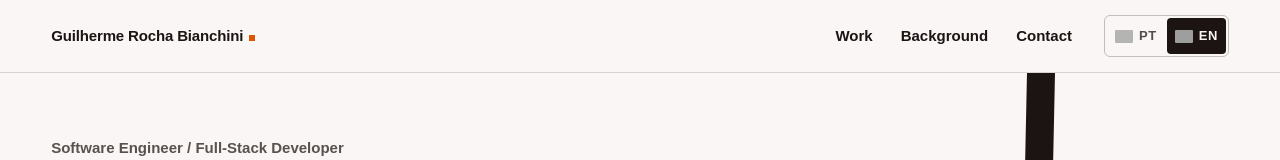
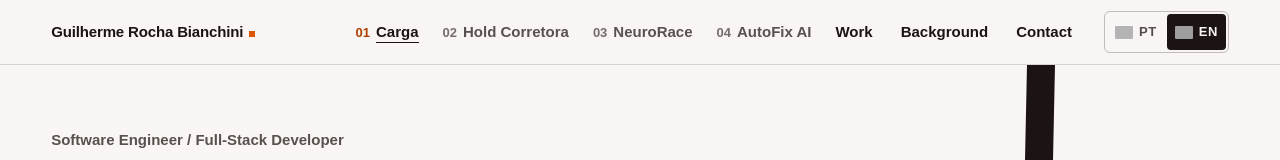
Before and after one commit to Breqsz/portfolio-v2, a Next.js app: page /en in a window 1280 px wide. Shown: the top 160 px of the page. Built offline with nearby package versions, Linux system fonts and the light colour scheme; no server answers; grey boxes are pictures that could not be loaded; a web font is replaced by a local one.

Commit message:
Header fixo com índice dos cases e progresso de leitura

```diff
--- a/app/[locale]/page.tsx
+++ b/app/[locale]/page.tsx
@@ -54,7 +54,7 @@ export default async function Home({ params }: PageProps<"/[locale]">) {
 
   return (
     <>
-      <SiteHeader locale={locale} t={t} />
+      <SiteHeader locale={locale} t={t} cases={cases} />
       <main id="conteudo">
         <Hero t={t} cases={cases} />
 
--- a/app/[locale]/work/[slug]/page.tsx
+++ b/app/[locale]/work/[slug]/page.tsx
@@ -61,7 +61,7 @@ export default async function CasePage({ params }: PageProps<"/[locale]/work/[sl
 
   return (
     <>
-      <SiteHeader locale={locale} t={t} />
+      <SiteHeader locale={locale} t={t} cases={cases} />
       <main id="conteudo">
         <CaseHero c={c} t={t} locale={locale} />
         <CaseSummary c={c} L={L} />
--- a/app/globals.css
+++ b/app/globals.css
@@ -58,9 +58,16 @@
   --z-base: 0;
   --z-raised: 10;
   --z-header: 20;
+  --header-h: 3.5rem;
   --z-skip: 50;
   --gutter: clamp(1.25rem, 4vw, 4rem);
   --col-gap: clamp(1rem, 2vw, 1.5rem);
+}
+
+@media (min-width: 64rem) {
+  :root {
+    --header-h: 4rem;
+  }
 }
 
 @layer base {
@@ -102,7 +109,7 @@
     outline-color: var(--color-signal);
   }
   [id] {
-    scroll-margin-top: 1.5rem;
+    scroll-margin-top: calc(var(--header-h) + 1.5rem);
   }
 }
 
@@ -349,6 +356,31 @@
   animation: pulse-ring 1600ms var(--ease-out-quart) infinite;
 }
 
+/* Progresso de leitura: um fio de sinal na base do header. Sem suporte, não aparece. */
+.header-progress {
+  position: absolute;
+  inset-inline: 0;
+  bottom: -1px;
+  height: 2px;
+  background: var(--color-signal);
+  transform-origin: 0 50%;
+  transform: scaleX(0);
+  pointer-events: none;
+}
+@supports (animation-timeline: scroll()) {
+  @media (prefers-reduced-motion: no-preference) {
+    .header-progress {
+      animation: read-progress linear both;
+      animation-timeline: scroll(root block);
+    }
+  }
+}
+@keyframes read-progress {
+  to {
+    transform: scaleX(1);
+  }
+}
+
 @media (prefers-reduced-motion: reduce) {
   html {
     scroll-behavior: auto;
--- a/components/case/case-parts.tsx
+++ b/components/case/case-parts.tsx
@@ -130,7 +130,7 @@ export function CaseGallery({ media, label }: { media: Media[]; label: string })
 export function CaseSection({ id, title, children }: { id: string; title: string; children: React.ReactNode }) {
   return (
     <section aria-labelledby={id} className="grid-12 gap-y-6 border-t border-line py-14 lg:py-20">
-      <h2 id={id} className="col-span-12 text-xl font-bold tracking-[-0.015em] lg:sticky lg:top-8 lg:col-span-3 lg:self-start">
+      <h2 id={id} className="col-span-12 text-xl font-bold tracking-[-0.015em] lg:sticky lg:top-[calc(var(--header-h)+2rem)] lg:col-span-3 lg:self-start">
         {title}
       </h2>
       <div className="col-span-12 space-y-5 text-ink-2 lg:col-span-8 lg:col-start-5">{children}</div>
--- /dev/null
+++ b/components/header-index.tsx
@@ -0,0 +1,53 @@
+"use client";
+
+import Link from "next/link";
+import { useEffect, useState } from "react";
+import type { CaseSlug } from "@/lib/site";
+
+type Item = { slug: CaseSlug; name: string };
+type Props = { locale: string; items: Item[]; label: string };
+
+/**
+ * Índice 01–04 no header largo. Na home, marca o capítulo em leitura; nos
+ * cases, os capítulos não existem na página e nada fica marcado.
+ */
+export function HeaderIndex({ locale, items, label }: Props) {
+  const [active, setActive] = useState<CaseSlug | null>(null);
+
+  useEffect(() => {
+    const targets = items.map((i) => document.getElementById(i.slug)).filter((el): el is HTMLElement => el !== null);
+    if (!targets.length) return;
+    const io = new IntersectionObserver(
+      (entries) => {
+        for (const e of entries) if (e.isIntersecting) setActive(e.target.id as CaseSlug);
+      },
+      { rootMargin: "-40% 0px -55% 0px" },
+    );
+    targets.forEach((el) => io.observe(el));
+    return () => io.disconnect();
+  }, [items]);
+
+  return (
+    <nav aria-label={label} className="hidden xl:block">
+      <ol className="flex items-center gap-6 text-sm font-semibold">
+        {items.map((item, i) => {
+          const on = item.slug === active;
+          return (
+            <li key={item.slug}>
+              <Link
+                href={`/${locale}#${item.slug}`}
+                aria-current={on ? "location" : undefined}
+                className={`group inline-flex min-h-11 items-center transition-colors duration-150 ${on ? "text-ink" : "text-ink-2 hover:text-ink"}`}
+              >
+                <span className="flex items-baseline gap-1.5">
+                  <span className={`tabular text-xs ${on ? "text-signal-strong" : "text-ink-3"}`}>{String(i + 1).padStart(2, "0")}</span>
+                  <span className={`link-sweep ${on ? "[background-size:100%_1px]" : ""}`}>{item.name}</span>
+                </span>
+              </Link>
+            </li>
+          );
+        })}
+      </ol>
+    </nav>
+  );
+}
--- a/components/home/chapters.tsx
+++ b/components/home/chapters.tsx
@@ -28,7 +28,7 @@ export function ChapterCarga({ locale, t, c, index }: Props) {
   return (
     <article id={c.slug} aria-labelledby={`${c.slug}-title`} className="on-dark mt-16 bg-night text-on-night lg:mt-24">
       <div className="shell grid-12 gap-y-14 py-24 lg:py-32">
-        <div className="col-span-12 lg:sticky lg:top-10 lg:col-span-5 lg:self-start lg:pr-4">
+        <div className="col-span-12 lg:sticky lg:top-[calc(var(--header-h)+2.5rem)] lg:col-span-5 lg:self-start lg:pr-4">
           <ChapterMeta index={index} c={c} tone="dark" />
           <ChapterTitle id={`${c.slug}-title`}>{c.hook}</ChapterTitle>
           <p className="mt-6 max-w-[46ch] text-lg text-on-night-2">{c.home.lead}</p>
@@ -49,7 +49,7 @@ export function ChapterHold({ locale, t, c, index }: Props) {
   return (
     <article id={c.slug} aria-labelledby={`${c.slug}-title`} className="bg-bg">
       <div className="shell grid-12 gap-y-14 py-24 lg:py-36">
-        <div className="col-span-12 lg:sticky lg:top-10 lg:col-span-5 lg:self-start lg:pr-4">
+        <div className="col-span-12 lg:sticky lg:top-[calc(var(--header-h)+2.5rem)] lg:col-span-5 lg:self-start lg:pr-4">
           <ChapterMeta index={index} c={c} />
           <ChapterTitle id={`${c.slug}-title`}>{c.hook}</ChapterTitle>
           <p className="mt-6 max-w-[46ch] text-lg text-ink-2">{c.home.lead}</p>
@@ -85,7 +85,7 @@ export function ChapterNeurorace({ locale, t, c, index }: Props) {
           </div>
           <MediaFrame media={sobre} sizes="(min-width: 1024px) 40vw, 100vw" className="mt-20 sm:w-[76%]" />
         </div>
-        <div className="order-1 col-span-12 lg:sticky lg:top-10 lg:order-2 lg:col-span-4 lg:col-start-9 lg:self-start">
+        <div className="order-1 col-span-12 lg:sticky lg:top-[calc(var(--header-h)+2.5rem)] lg:order-2 lg:col-span-4 lg:col-start-9 lg:self-start">
           <ChapterMeta index={index} c={c} />
           <ChapterTitle id={`${c.slug}-title`}>{c.hook}</ChapterTitle>
           <p className="mt-6 max-w-[46ch] text-lg text-ink-2">{c.home.lead}</p>
--- a/components/site-header.tsx
+++ b/components/site-header.tsx
@@ -1,11 +1,14 @@
 import Link from "next/link";
+import { HeaderIndex } from "@/components/header-index";
 import { LangSwitch } from "@/components/lang-switch";
+import type { CaseBook } from "@/content/cases/types";
 import type { Dictionary } from "@/content/dictionary";
 import type { Locale } from "@/lib/i18n";
+import { caseSlugs } from "@/lib/site";
 
-type Props = { locale: Locale; t: Dictionary };
+type Props = { locale: Locale; t: Dictionary; cases: CaseBook };
 
-export function SiteHeader({ locale, t }: Props) {
+export function SiteHeader({ locale, t, cases }: Props) {
   const home = `/${locale}`;
   const links = [
     { href: `${home}#trabalho`, label: t.nav.work, mobile: false },
@@ -14,13 +17,18 @@ export function SiteHeader({ locale, t }: Props) {
   ];
 
   return (
-    <header className="relative z-[var(--z-header)] border-b border-line bg-bg">
-      <div className="shell flex h-18 items-center gap-6">
+    <header className="sticky top-0 z-[var(--z-header)] border-b border-line bg-bg/90 backdrop-blur-md">
+      <div className="shell flex h-[var(--header-h)] items-center gap-6">
         <Link href={home} aria-label={t.nav.home} className="mr-auto flex items-baseline gap-1.5 whitespace-nowrap py-2 text-[0.9375rem] font-semibold leading-tight tracking-[-0.01em]">
           <span className="sm:hidden">Guilherme Bianchini</span>
           <span className="hidden sm:inline">Guilherme Rocha Bianchini</span>
           <span aria-hidden="true" className="inline-block size-1.5 bg-signal" />
         </Link>
+        <HeaderIndex
+          locale={locale}
+          label={t.hero.indexLabel}
+          items={caseSlugs.map((slug) => ({ slug, name: cases[slug].name }))}
+        />
         <div className="flex items-center gap-5 md:gap-8">
           <nav aria-label={t.nav.label}>
             <ul className="flex items-center gap-5 text-sm font-semibold md:gap-7">
@@ -36,6 +44,7 @@ export function SiteHeader({ locale, t }: Props) {
           <LangSwitch locale={locale} label={t.lang.label} names={t.lang.names} />
         </div>
       </div>
+      <span aria-hidden="true" className="header-progress" />
     </header>
   );
 }
--- a/scripts/qa.mjs
+++ b/scripts/qa.mjs
@@ -55,6 +55,25 @@ for (const path of ["/pt", "/en", "/pt/work/carga", "/en/work/autofix"]) {
 CHECKS.push({ name: "overflow /pt @1024", path: "/pt", width: 1024, height: 768, run: noOverflow });
 
 // --- checks das tasks seguintes são acrescentados abaixo desta linha ---
+
+CHECKS.push({
+  name: "header fixo continua no topo depois do scroll", path: "/pt", width: 1440, height: 900,
+  run: async (p) => {
+    await p.eval("window.scrollTo(0, 3000)"); await p.sleep(300);
+    const top = await p.eval("document.querySelector('header').getBoundingClientRect().top");
+    return top === 0 ? null : `header.top = ${top}`;
+  },
+});
+for (const [width, height] of [[1440, 900], [390, 844]]) {
+  CHECKS.push({
+    name: `âncora #hold fica abaixo do header @${width}`, path: "/pt#hold", width, height,
+    run: async (p) => {
+      await p.sleep(400);
+      const [h, t] = await p.eval("[document.querySelector('header').getBoundingClientRect().bottom, document.getElementById('hold').getBoundingClientRect().top]");
+      return t >= h - 1 ? null : `alvo em ${t}px, header termina em ${h}px`;
+    },
+  });
+}
 
 async function main() {
   const profile = mkdtempSync(join(tmpdir(), "qa-chrome-"));
```
Also changed, not shown: 1 other file (tests, documents, lock files or other folders).
